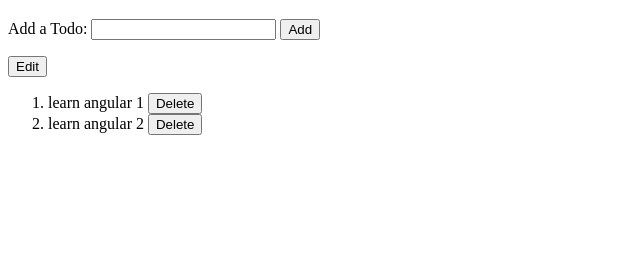
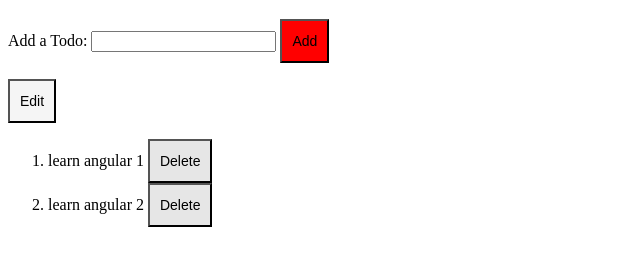
Before and after one commit to ritugupta64/ritugupta64-github.io, a plain HTML site: page index.html in a window 1280 px wide. Shown: the part 61-326 px from the top of the page, without its empty margins (0-640 px from the left). Drawn offline with nearby package versions, Linux system fonts and the light colour scheme.

Commit message:
Update index.html

```diff
--- a/index.html
+++ b/index.html
@@ -3,7 +3,10 @@
 <head>
     <title>Case Study</title>
     <style type="text/css">
-
+        .btn, .edit-btn, .done-btn, .delete-btn{padding:10px; font-size:14px; line-height:20px; background-color:#f00;}
+        .delete-btn{background-color:#e6e6e6;}
+        .edit-btn{background-color:#f5f5f5;}
+        .done-btn{background-color:#e8e8e8;}
     </style>
 </head>
 
@@ -17,15 +20,15 @@
         <button class="btn" type="button" ng-click="ctrl.addnNewTodo()">Add</button>
 
         <p>
-            <button ng-hide="ctrl.editMode" ng-click="ctrl.triggerEditMode()" type="button">Edit</button>
-            <button ng-show="ctrl.editMode" ng-click="ctrl.triggerEditMode()" type="button">Done</button>
+            <button class="edit-btn" ng-hide="ctrl.editMode" ng-click="ctrl.triggerEditMode()" type="button">Edit</button>
+            <button class="done-btn" ng-show="ctrl.editMode" ng-click="ctrl.triggerEditMode()" type="button">Done</button>
         </p>
 
         <ol>
             <li ng-repeat="todo in ctrl.todos track by $index">
                 <span ng-hide="ctrl.editMode">{{todo}}</span>
                 <input ng-model="todo" ng-show="ctrl.editMode" type="text" name="" value="">
-                <button ng-hide="ctrl.editMode" ng-click="ctrl.deleteTodo($index)" type="button">Delete</button>
+                <button class="delete-btn" ng-hide="ctrl.editMode" ng-click="ctrl.deleteTodo($index)" type="button">Delete</button>
             </li>
         </ol>
     </div>
```
